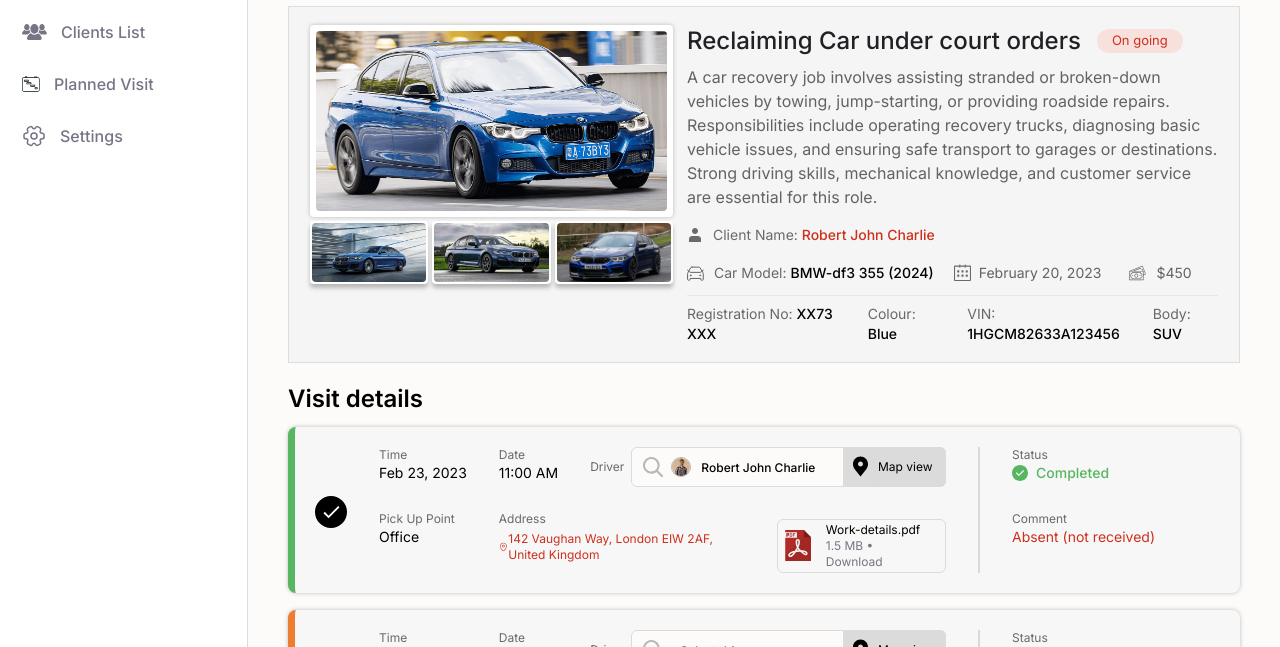
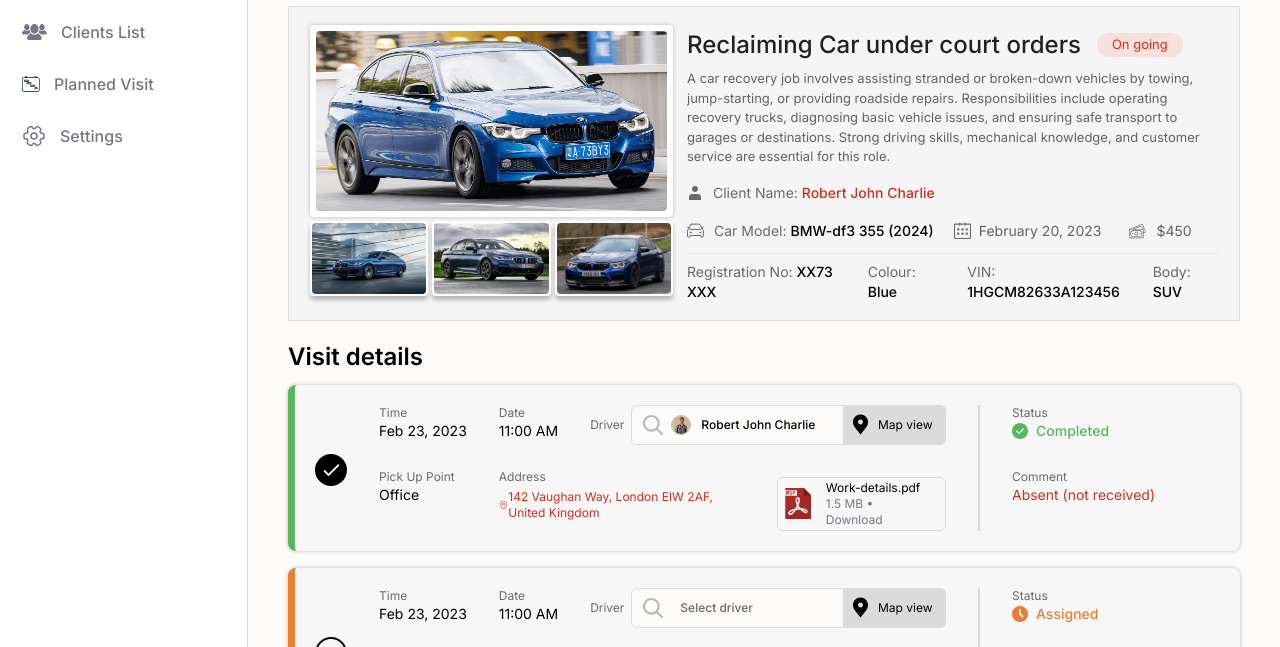
Before and after one commit to markPLP/g2-commercial, a plain HTML site: page dashboard-job-details.html in a window 1280 px wide. Shown: the part 153-800 px from the top of the page. Drawn offline with nearby package versions, Linux system fonts and the light colour scheme.

Commit message:
fix thumbnail responsive

```diff
--- a/dashboard-job-details.html
+++ b/dashboard-job-details.html
@@ -300,7 +300,7 @@
                 <!-- thumbnails -->
                 <div class="grid grid-cols-3 gap-1">
                   <figure
-                    class="pt-[61%] p-0.5 sm:pt-0 sm:h-[95px] bg-white rounded shadow-[0px_4px_4px_0px_rgba(0,0,0,0.25)] inline-flex flex-col justify-start items-start gap-2.5 relative overflow-hidden xl:h-[63px]"
+                    class="pt-[61%] p-0.5 bg-white rounded shadow-[0px_4px_4px_0px_rgba(0,0,0,0.25)] inline-flex flex-col justify-start items-start gap-2.5 relative overflow-hidden xl:h-[63px]"
                   >
                     <img
                       class="w-full h-full object-cover top-0 left-0 absolute border-[2px] border-white rounded-md"
@@ -308,7 +308,7 @@
                     />
                   </figure>
                   <figure
-                    class="pt-[61%] p-0.5 sm:pt-0 sm:h-[95px] bg-white rounded shadow-[0px_4px_4px_0px_rgba(0,0,0,0.25)] inline-flex flex-col justify-start items-start gap-2.5 relative overflow-hidden xl:h-[63px]"
+                    class="pt-[61%] p-0.5 bg-white rounded shadow-[0px_4px_4px_0px_rgba(0,0,0,0.25)] inline-flex flex-col justify-start items-start gap-2.5 relative overflow-hidden xl:h-[63px]"
                   >
                     <img
                       class="w-full h-full object-cover top-0 left-0 absolute border-[2px] border-white rounded-md"
@@ -316,7 +316,7 @@
                     />
                   </figure>
                   <figure
-                    class="pt-[61%] p-0.5 sm:pt-0 sm:h-[95px] bg-white rounded shadow-[0px_4px_4px_0px_rgba(0,0,0,0.25)] inline-flex flex-col justify-start items-start gap-2.5 relative overflow-hidden xl:h-[63px]"
+                    class="pt-[61%] p-0.5 bg-white rounded shadow-[0px_4px_4px_0px_rgba(0,0,0,0.25)] inline-flex flex-col justify-start items-start gap-2.5 relative overflow-hidden xl:h-[63px]"
                   >
                     <img
                       class="w-full h-full object-cover top-0 left-0 absolute border-[2px] border-white rounded-md"
@@ -329,7 +329,7 @@
               <div>
                 <!-- Header -->
                 <div
-                  class="flex justify-between items-center xl:justify-normal xl:gap-4 mb-2"
+                  class="flex justify-between items-center xl:justify-normal xl:gap-4 mb-2 mt-1"
                 >
                   <h2
                     class="text-[#202124] font-inter-sans font-medium text-2xl"
@@ -343,7 +343,7 @@
                   </button>
                 </div>
                 <!-- description -->
-                <div class="mb-4">
+                <div class="mb-4 text-[13px]">
                   <p>
                     A car recovery job involves assisting stranded or
                     broken-down vehicles by towing, jump-starting, or providing
```
